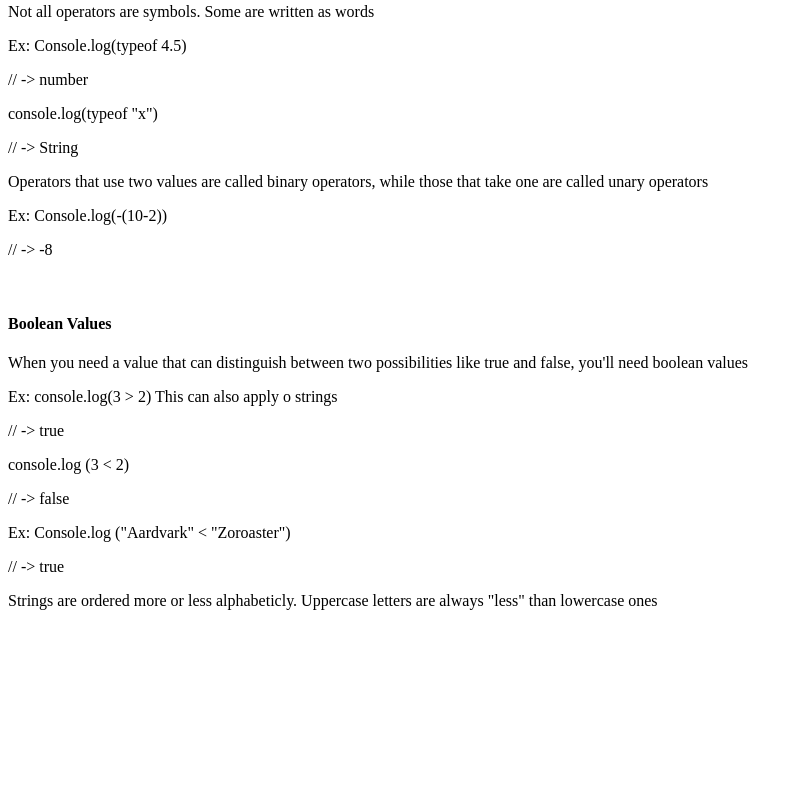
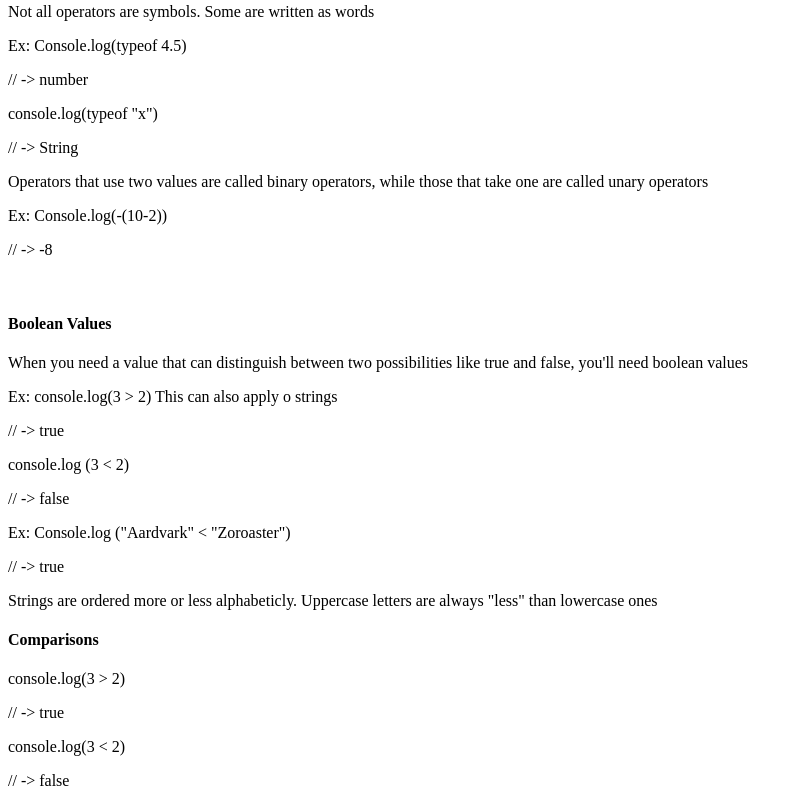
Before and after one commit to ArnoldPires/Eloquent-Javascript, a plain HTML site: page index.html in a window 1280 px wide. Shown: the part 1220-2026 px from the top of the page, without its empty margins (0-803 px from the left). Before the commit the page ends 1838 px from the top, so only its background shows below. Drawn offline with Linux system fonts and the light colour scheme.

Commit message:
More loads of text

```diff
--- a/index.html
+++ b/index.html
@@ -56,6 +56,12 @@
       <p>Ex: Console.log ("Aardvark" < "Zoroaster")
       <p>// -> true</p>
       <span>Strings are ordered more or less alphabeticly. Uppercase letters are always "less" than lowercase ones</span>
+<br>
+      <h4>Comparisons</h4>
+      <span>console.log(3 > 2)</span>
+      <p>// -> true</p>
+      <span>console.log(3 < 2)</span>
+      <p>// -> false</p>
 
 
   </body>
```
